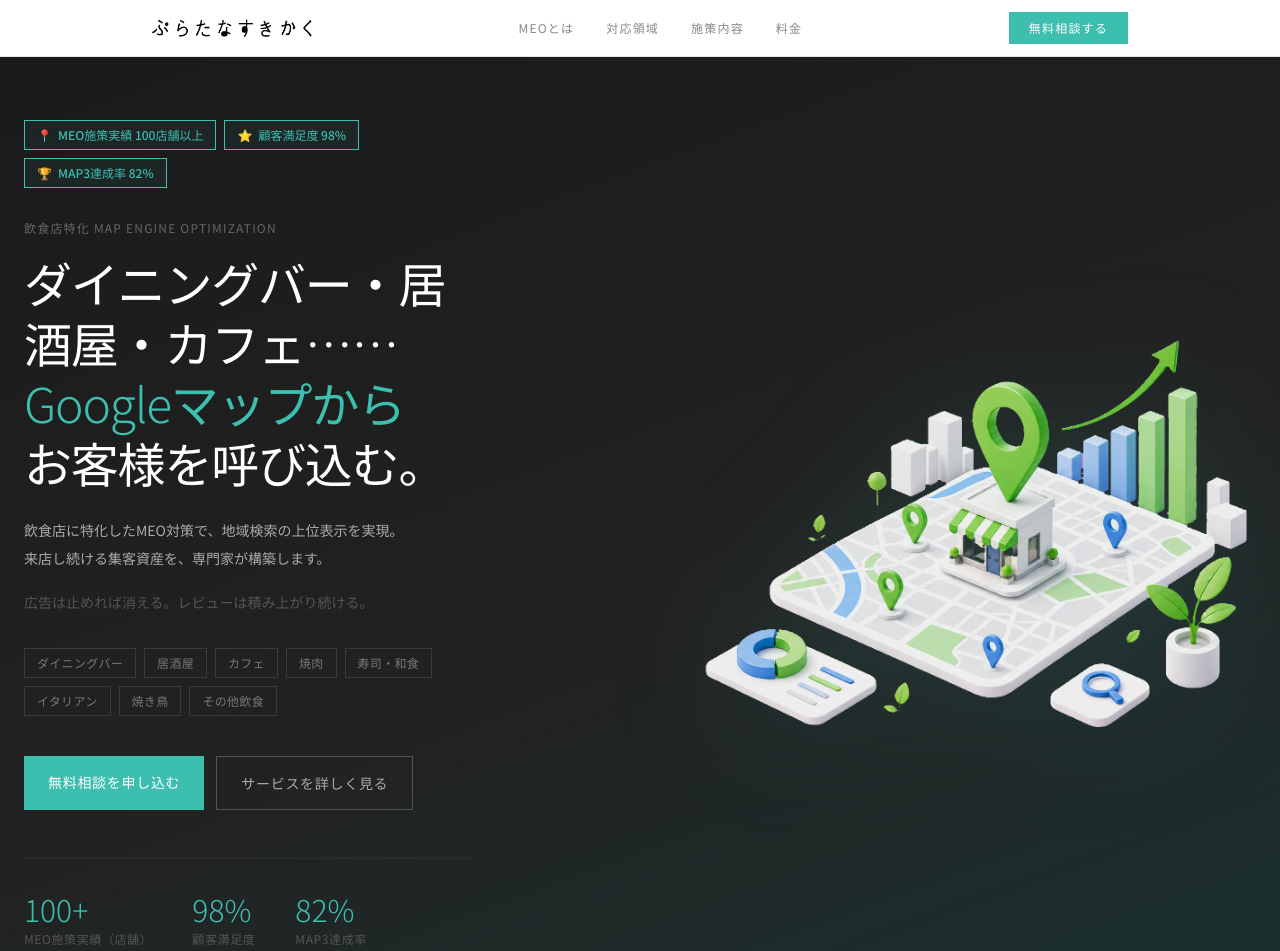
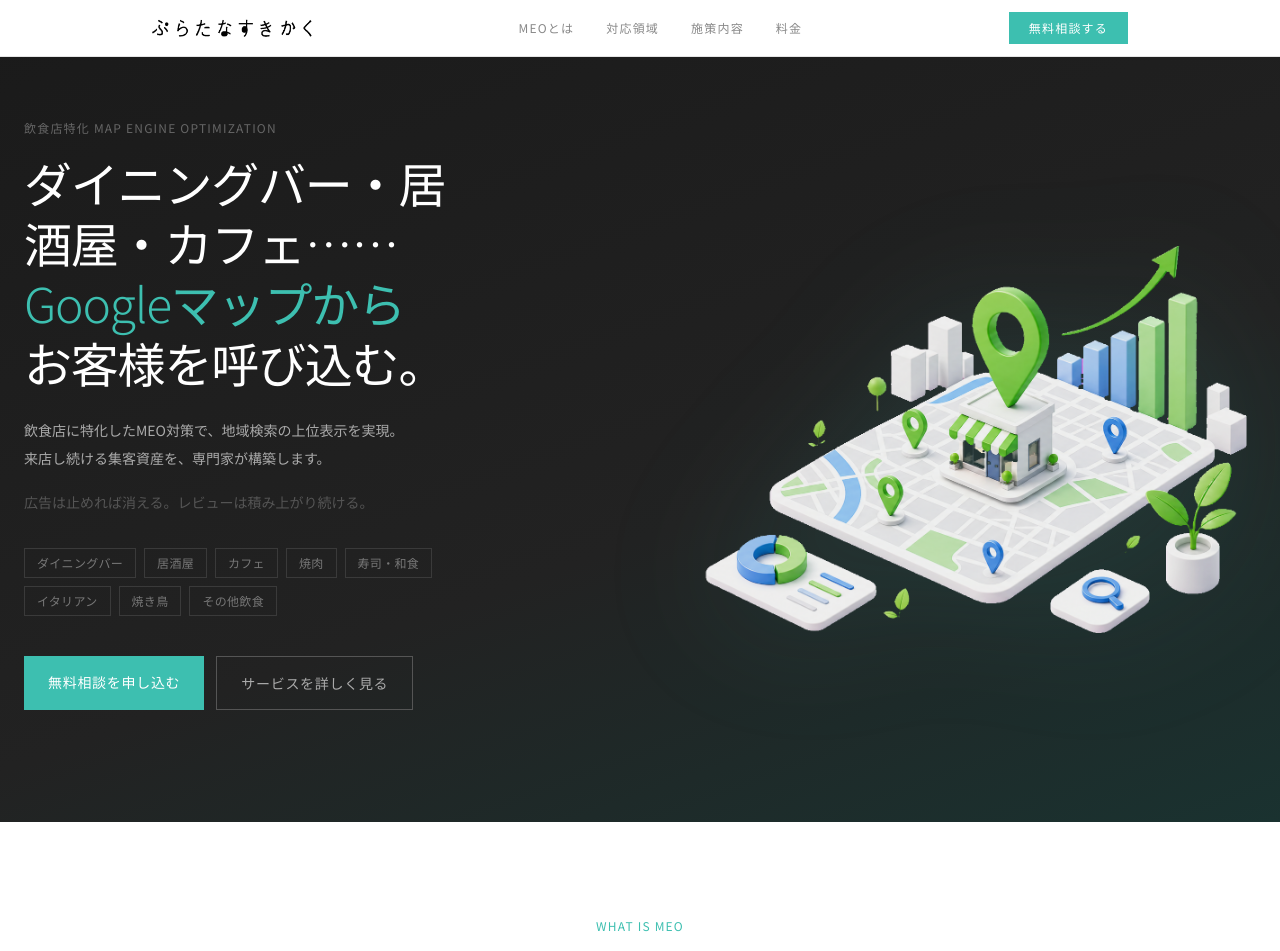
Before and after one commit to koheinakato/meo-lp, a Next.js app: page / in a window 1280 px wide. Shown: the top 951 px of the page. Built offline with nearby package versions, Linux system fonts and the light colour scheme.

Commit message:
feat: Heroセクションから実績数値バッジとStatsを削除
Co-Authored-By: Claude Sonnet 4.6 <noreply@anthropic.com>

```diff
--- a/app/page.tsx
+++ b/app/page.tsx
@@ -211,24 +211,6 @@ export default function Home() {
             {/* Left: Text */}
             <div className="w-full md:w-[480px] flex-shrink-0 md:pr-8 z-10">
 
-              {/* 権威性バッジ */}
-              <div className="flex flex-wrap gap-2 mb-8">
-                {[
-                  { icon: '📍', text: 'MEO施策実績 100店舗以上' },
-                  { icon: '⭐', text: '顧客満足度 98%' },
-                  { icon: '🏆', text: 'MAP3達成率 82%' },
-                ].map((badge) => (
-                  <span
-                    key={badge.text}
-                    className="flex items-center gap-1.5 text-xs px-3 py-1.5 border font-medium"
-                    style={{ borderColor: '#3DBFB0', color: '#3DBFB0', backgroundColor: 'rgba(61,191,176,0.06)' }}
-                  >
-                    <span>{badge.icon}</span>
-                    {badge.text}
-                  </span>
-                ))}
-              </div>
-
               {/* 飲食店特化ラベル */}
               <p className="text-xs tracking-widest mb-4" style={{ color: '#666' }}>
                 飲食店特化 MAP ENGINE OPTIMIZATION
@@ -289,19 +271,6 @@ export default function Home() {
                 </a>
               </div>
 
-              {/* Stats */}
-              <div className="flex gap-10 border-t pt-8" style={{ borderColor: '#2e2e2e' }}>
-                {[
-                  { value: '100+', label: 'MEO施策実績（店舗）' },
-                  { value: '98%', label: '顧客満足度' },
-                  { value: '82%', label: 'MAP3達成率' },
-                ].map((stat, i) => (
-                  <div key={i}>
-                    <p className="text-3xl font-light mb-1" style={{ color: '#3DBFB0' }}>{stat.value}</p>
-                    <p className="text-xs tracking-wider" style={{ color: '#555' }}>{stat.label}</p>
-                  </div>
-                ))}
-              </div>
             </div>
 
             {/* Right: Image */}
```
